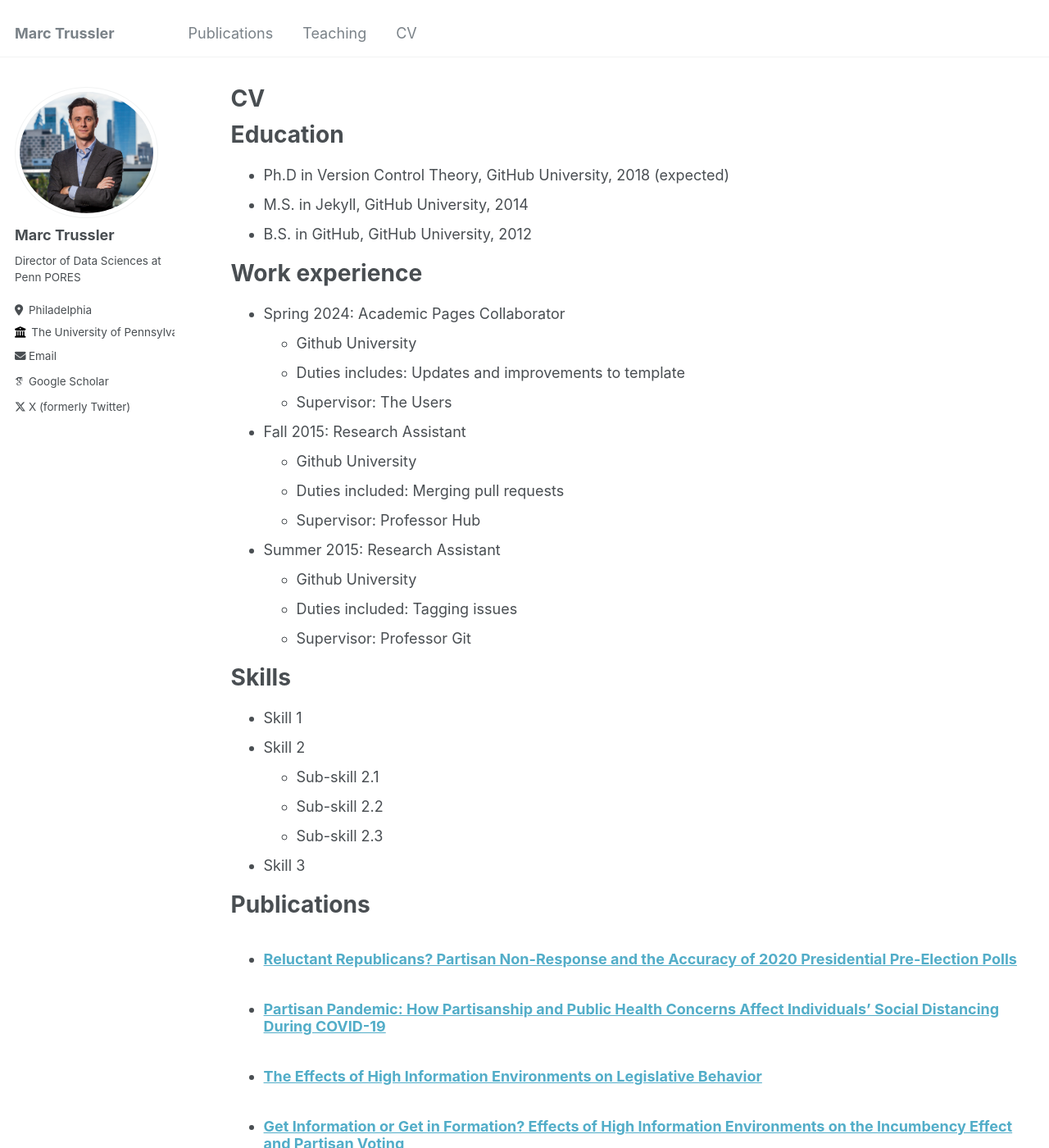
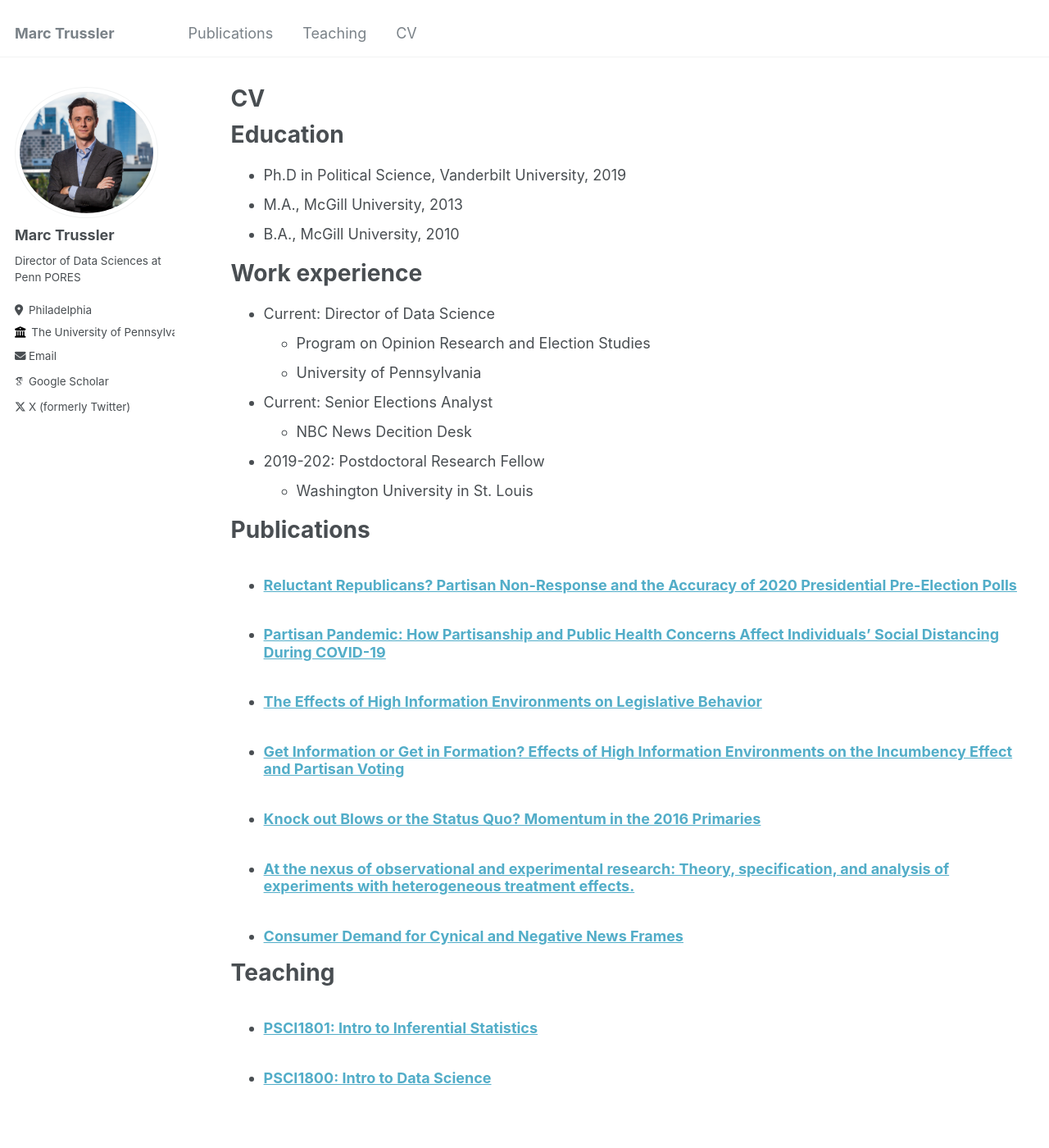
Before and after one commit to marctrussler/marctrussler.github.io, a Jekyll site: the page built from _pages/cv.md, in a window 1280 px wide and 1400 px high. Shown: the whole window at 82% size. Built offline with Jekyll 4.4.1, drawn with Linux system fonts in a browser that asks for light colours; some web fonts are replaced; some of the changed text lies outside the part shown.

Commit message:
CV Update

```diff
--- a/_pages/cv.md
+++ b/_pages/cv.md
@@ -11,35 +11,22 @@ redirect_from:
 
 Education
 ======
-* Ph.D in Version Control Theory, GitHub University, 2018 (expected)
-* M.S. in Jekyll, GitHub University, 2014
-* B.S. in GitHub, GitHub University, 2012
+* Ph.D in Political Science, Vanderbilt University, 2019
+* M.A., McGill University, 2013
+* B.A., McGill University, 2010
 
 Work experience
 ======
-* Spring 2024: Academic Pages Collaborator
-  * Github University
-  * Duties includes: Updates and improvements to template
-  * Supervisor: The Users
+* Current: Director of Data Science
+  * Program on Opinion Research and Election Studies
+  * University of Pennsylvania
 
-* Fall 2015: Research Assistant
-  * Github University
-  * Duties included: Merging pull requests
-  * Supervisor: Professor Hub
+* Current: Senior Elections Analyst
+  * NBC News Decition Desk
 
-* Summer 2015: Research Assistant
-  * Github University
-  * Duties included: Tagging issues
-  * Supervisor: Professor Git
+* 2019-202: Postdoctoral Research Fellow
+  * Washington University in St. Louis
 
-Skills
-======
-* Skill 1
-* Skill 2
-  * Sub-skill 2.1
-  * Sub-skill 2.2
-  * Sub-skill 2.3
-* Skill 3
 
 Publications
 ======
@@ -47,18 +34,9 @@ Publications
     {% include archive-single-cv.html %}
   {% endfor %}</ul>
 
-Talks
-======
-  <ul>{% for post in site.talks reversed %}
-    {% include archive-single-talk-cv.html  %}
-  {% endfor %}</ul>
 
 Teaching
 ======
   <ul>{% for post in site.teaching reversed %}
     {% include archive-single-cv.html %}
   {% endfor %}</ul>
-
-Service and leadership
-======
-* Currently signed in to 43 different slack teams
```
Also changed, not shown: _pages/about.md (+2 -2 lines), _publications/2020-Science.md (+1 -1 lines).
